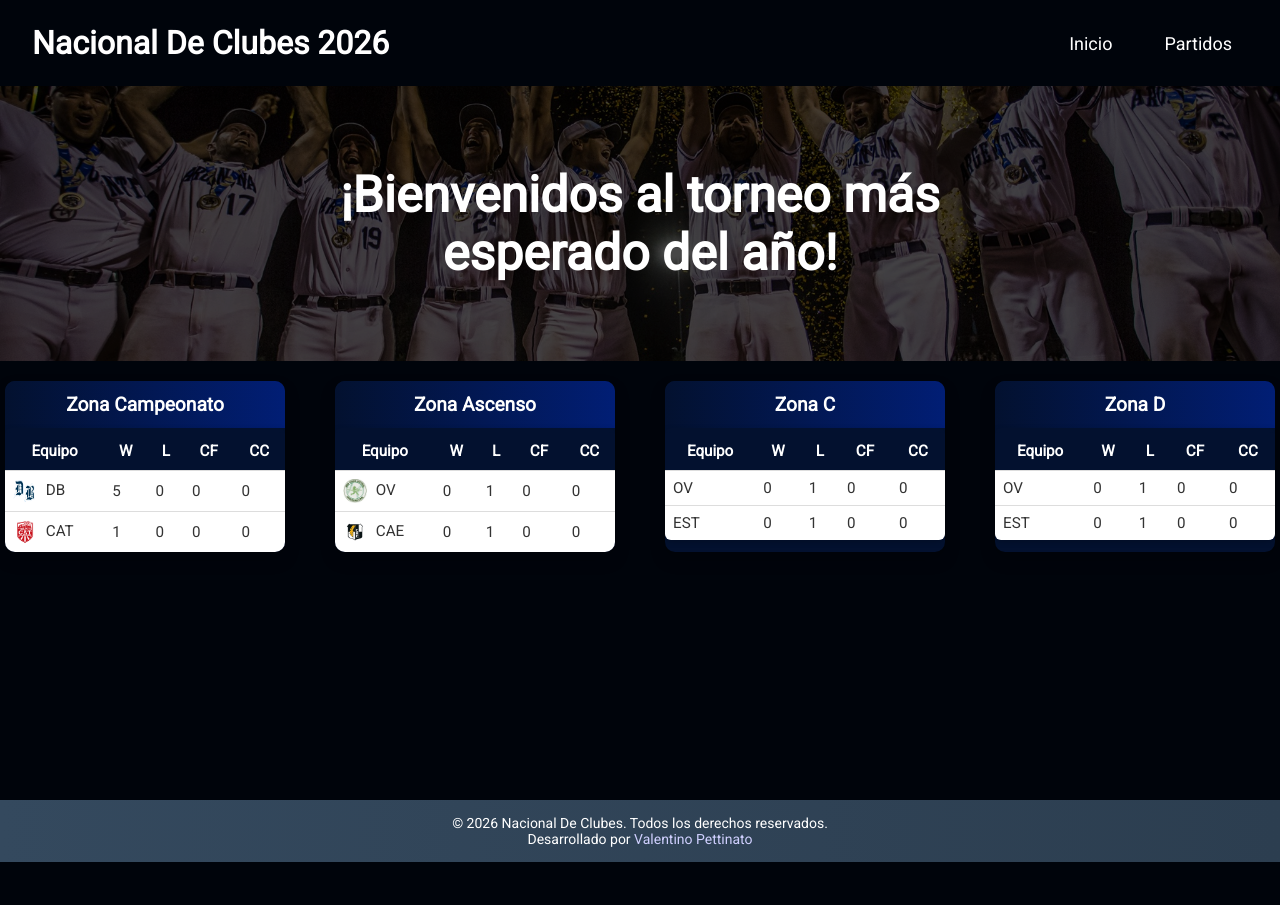
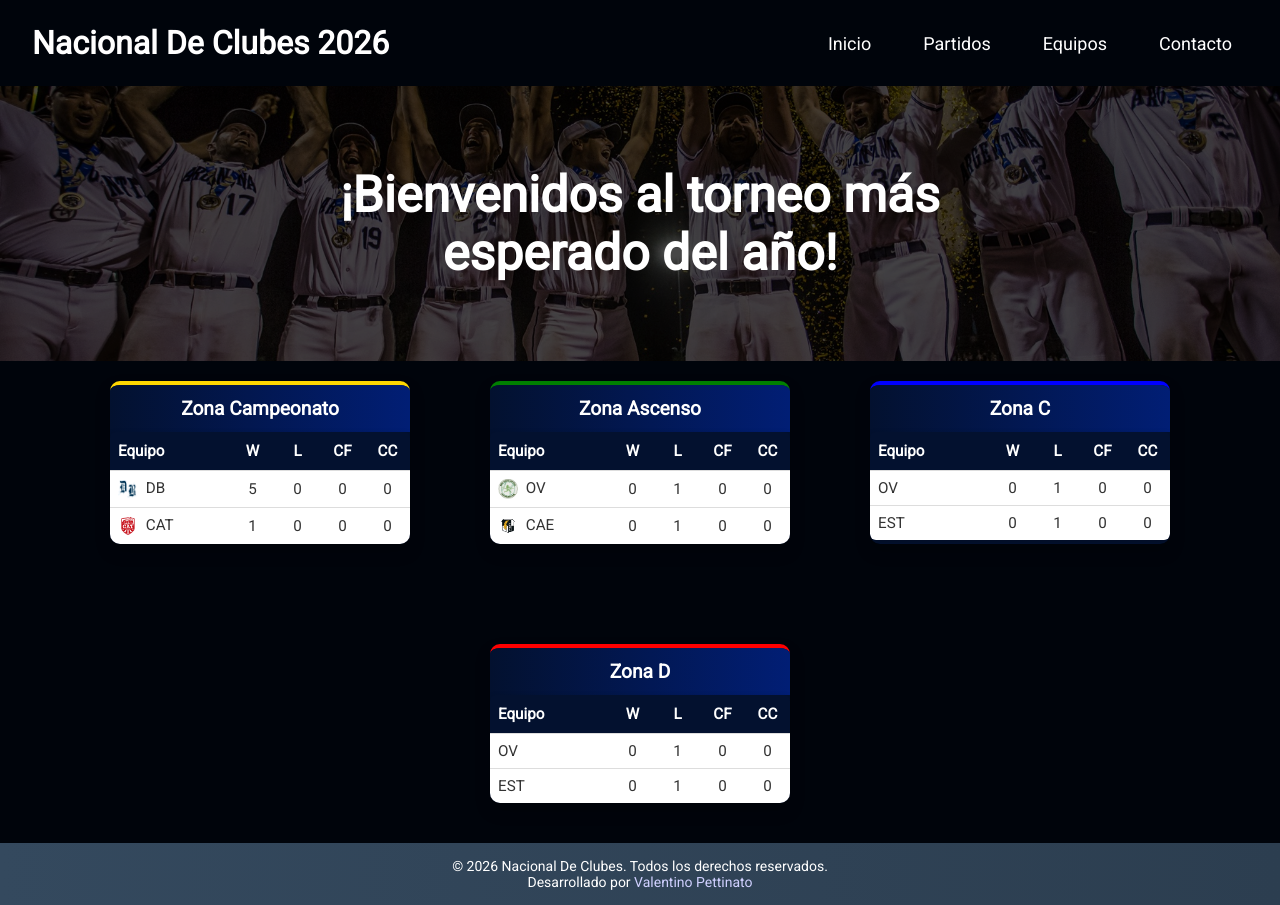
Before and after one commit to Petti23/proyecto-nacional-de-clubes, a plain HTML site: page index.html in a window 1280 px wide. Before the commit the page ends 862 px from the top, so only its background shows below. Drawn offline with Linux system fonts and the light colour scheme.

Commit message:
ajustes de diseño y addons

```diff
--- a/css/style.css
+++ b/css/style.css
@@ -102,20 +102,20 @@ header {
 .Tablas_Datos {
   display: flex;
   flex-wrap: wrap;
-  gap: 50px;
+  gap: 80px;
   justify-content: center;
   margin: 20px auto;
 }
 
 .escudo {
-  width: 24px;
-  height: 24px;
   vertical-align: middle;
-  margin-right: 5px;
+  margin-right: 4px;
+  width: 20px;
+  height: 20px;
 }
 
 .tabla {
-  max-width: 280px;
+  max-width: 300px;
   width: 100%;
   background: #03112f;
   border-radius: 10px;
@@ -141,38 +141,41 @@ header {
 }
 
 /* colores por zona */
-.zona-campeonato .Zonas {
+.zona-campeonato  {
   border-top: 4px solid gold;
 }
 
-.zona-ascenso .Zonas {
+.zona-ascenso  {
   border-top: 4px solid green;
 }
 
-.zona-c .Zonas {
+.zona-c  {
   border-top: 4px solid blue;
 }
 
-.zona-d .Zonas {
+.zona-d  {
   border-top: 4px solid red;
 }
 
 .Zonas {
   width: 100%;
   border-collapse: collapse;
-  border: none;
   border-spacing: 0;
   background-color: #03112f;
   font-size: 0.95em;
   box-shadow: 0 2px 6px rgba(0,0,0,0.2);
   border-radius: 6px;
   overflow: hidden;
+  text-align: center;
+  vertical-align: middle;
 }
 
 .Zonas th {
   background-color: #03112f;
   color: white;
   padding: 10px;
+  text-align: center;
+  vertical-align: middle;
 }
 
 .Zonas td {
@@ -180,13 +183,26 @@ header {
   border-top: 1px solid #ddd;
 }
 
+.Zonas td:first-child,
+.Zonas th:first-child {
+  text-align: left;
+  width: 40%; /* más ancho para nombre del equipo */
+  padding-left: 8px;
+}
+
+.Zonas th:nth-child(2),
+.Zonas td:nth-child(2),
+.Zonas th:nth-child(3),
+.Zonas td:nth-child(3),
+.Zonas th:nth-child(4),
+.Zonas td:nth-child(4),
+.Zonas th:nth-child(5),
+.Zonas td:nth-child(5) {
+  width: 15%;
+}
+
 .Zonas tr{
   transition: background-color 0.3s ease;
-}
-
-.Zonas tr:hover td {
-  background-color: #e8f0fe;
-  transform: scale(1.02); /* Efecto de zoom leve */
 }
 
 .equipo1 td {
--- a/index.html
+++ b/index.html
@@ -16,6 +16,8 @@
                 <div class="nav-links">
                     <a href="../index.html">Inicio</a>
                     <a href="../partidos.html">Partidos</a>
+                    <a href="../equipos.html">Equipos</a>
+                    <a href="../contacto.html">Contacto</a>
                 </div>
             </div>
         </header>
```
